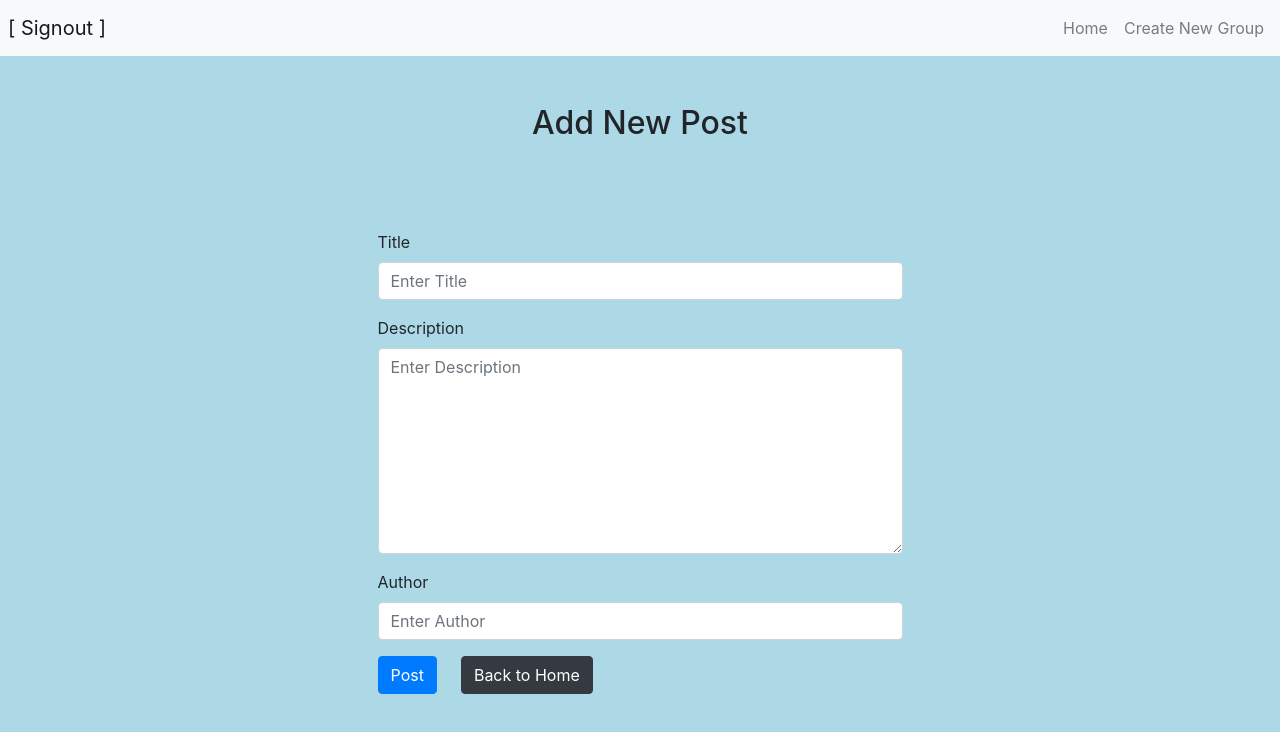
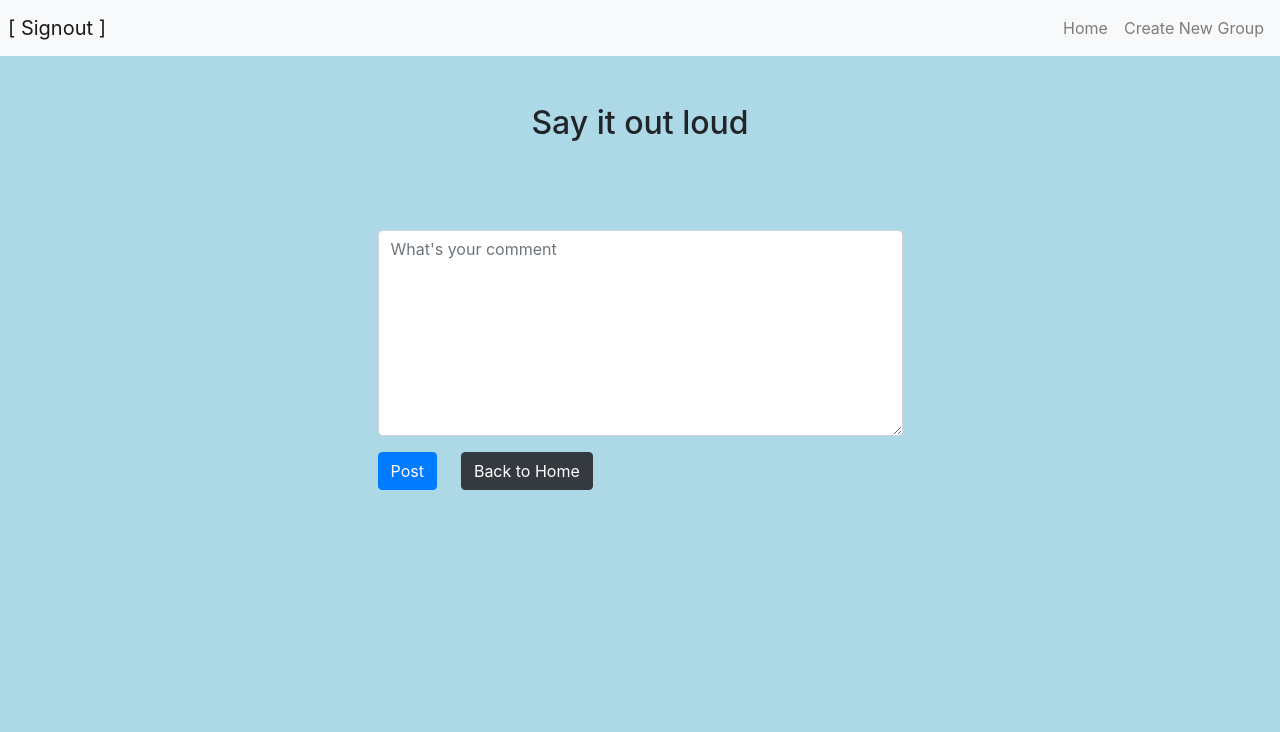
Before and after one commit to jaypersanchez/political-junkie-expressjs, a React (Create React App) app in the folder client/: page /addpost in a window 1280 px wide. Shown: the top 732 px of the page. Built offline with nearby package versions, Linux system fonts and the light colour scheme.

Commit message:
can comment on post and will display all post in each group

```diff
--- a/client/src/components/AddPost.js
+++ b/client/src/components/AddPost.js
@@ -3,19 +3,31 @@ import NavBar from './Navbar'
 import axios from 'axios'
 import {Link} from 'react-router-dom'
 
-function AddPost() {
+function AddPost(props) {
 
+    let _postgroupid = props.location.postgroupid
+    let groupname = props.location.groupname
+    console.log(`_postgroupid:${_postgroupid} ${groupname}`)
     const [title, settitle]=useState('')
     const [auth,setauth]=useState('')
     const [desc,setdesc]=useState('')
     const [msg,setmsg]=useState('')
+    let author = sessionStorage.getItem("profile_id")
+    let screenname = sessionStorage.getItem("screen_name")
+    //get current date
+    var today = new Date();
+    var dd = today.getDate();
+    var mm = today.getMonth()+1;
+    var yyyy = today.getFullYear();
 
     function handleSubmit(e) {
         e.preventDefault()
         const blog = {
-            title:title,
             desc:desc,
-            auth:auth
+            poster_profile_id:author,
+            poster_screen_name: screenname ,
+            posted_date: `${mm}/${dd}/${yyyy}`,
+            postgroupid: _postgroupid
         }
 
         axios.post('/addpost', blog)
@@ -28,40 +40,21 @@ function AddPost() {
            <NavBar />
 
             <div className='container mt-5'>
-            <h2 className='m-5 text-center'>Add New Post</h2>
+            <h2 className='m-5 text-center'>Say it out loud</h2>
                 <form  className='col-md-6 mx-auto' onSubmit={handleSubmit}>
                 <h5 className='p-3 text-center text-white'>{msg}</h5>
-                                <div className="form-group">
-                                    <label>Title</label>
-                                    <input
-                                    type="text"
-                                    value={title}
-                                    className="form-control"
-                                    onChange={(e)=>{settitle(e.target.value)}}
-                                    placeholder="Enter Title" required />
-                                </div>
+
 
                                 <div className="form-group">
-                                    <label>Description</label>
                                     <textarea
                                     type="text" value={desc}
                                     className="form-control"
                                     onChange={(e)=>{setdesc(e.target.value)}}
                                     rows='8'
-                                    placeholder="Enter Description" required />
+                                    placeholder="What's your comment" required />
                                 </div>
-
-                                <div className="form-group">
-                                    <label>Author</label>
-                                    <input
-                                    type="text" value={auth}
-                                    className="form-control"
-                                    onChange={(e)=>{setauth(e.target.value)}}
-                                    placeholder="Enter Author" required />
-                                </div>
-
                                 <button type="submit" className="btn btn-primary">Post</button>
-                                <Link to='/posts' className='btn btn-dark ml-4'>Back to Home</Link>
+                                <Link to={{pathname: '/mygrouppost', postgroupid:_postgroupid, groupname:groupname}} className='btn btn-dark ml-4'>Back to Home</Link>
                 </form>
 
             </div>
--- a/client/src/components/MyGroupPost.js
+++ b/client/src/components/MyGroupPost.js
@@ -11,12 +11,17 @@ import {Link, useHistory} from 'react-router-dom'
 function MyGroupPost(props) {
 
     let postgroupid = props.location.postgroupid
+    let groupname = props.location.groupname
+    let properties = {
+        _postgroupid:postgroupid,
+        _groupname:groupname
+    }
     //console.log(`postgroupid::${postgroupid}`)
 
     return (
         <div>
             <NavBar />
-            <Post _postgroupid={postgroupid} />
+            <Post {...properties} />
         </div>
     )
 }
--- a/client/src/components/Mygroups.js
+++ b/client/src/components/Mygroups.js
@@ -30,7 +30,7 @@ function Mygroups() {
             {
                 group.map((data,key)=>(
                    <div className='container'>
-                        <Link to={{pathname: '/mygrouppost', postgroupid:data._id}} style={{textDecoration:'none',color:'#000'}} className='text-center mt-5'>{data.name}</Link>
+                        <Link to={{pathname: '/mygrouppost', postgroupid:data._id, groupname:data.name}} style={{textDecoration:'none',color:'#000'}} className='text-center mt-5'>{data.name}</Link>
                         <label hidden="true">{data._id}</label>
                         <h6 className='text-white mt-4'>{data.no_members} Members</h6>
                         <hr style={{border:'1pz dotted white'}} />
--- a/client/src/components/Post.js
+++ b/client/src/components/Post.js
@@ -5,6 +5,8 @@ import axios from 'axios'
 
 function Post(props) {
     let _postgroupid = props._postgroupid
+    let _groupname = props._groupname
+
     const [post, setpost]=useState([])
 
 
@@ -18,18 +20,23 @@ function Post(props) {
         .catch(err=>console.log(err))
     })
 
+    const linkdata = {
+        pathname:"/addpost",
+        postgroupid:_postgroupid,
+        groupname:_groupname
+    }
 
     return (
         <div>
             <div>
-            <h3 className='bg-primary p-2 text-center'>Read All the Blogs Posted on the Board</h3>
-            <Link className="nav-link" to="/addpost">Add Post<span className="sr-only">(current)</span></Link>
+            <h3 className='bg-primary p-2 text-center'>{_groupname}</h3>
+            <Link className="nav-link" to={linkdata}>Add Post<span className="sr-only">(current)</span></Link>
             </div>
             {
                 post.map((data,key)=>(
                    <div className='container'>
                         <h2>{data.title}</h2>
-                        <span className='badge badge-dart p-2'>{data.auth}</span>
+                        <span className='badge badge-dart p-2'>Posted By -  {data.poster_screen_name} on {data.posted_date}</span>
                         <h6 className='text-white mt-4'>{data.desc}</h6>
                         <hr style={{border:'1pz dotted white'}} />
                    </div>
```
Also changed, not shown: 2 other files (tests, documents, lock files or other folders).
